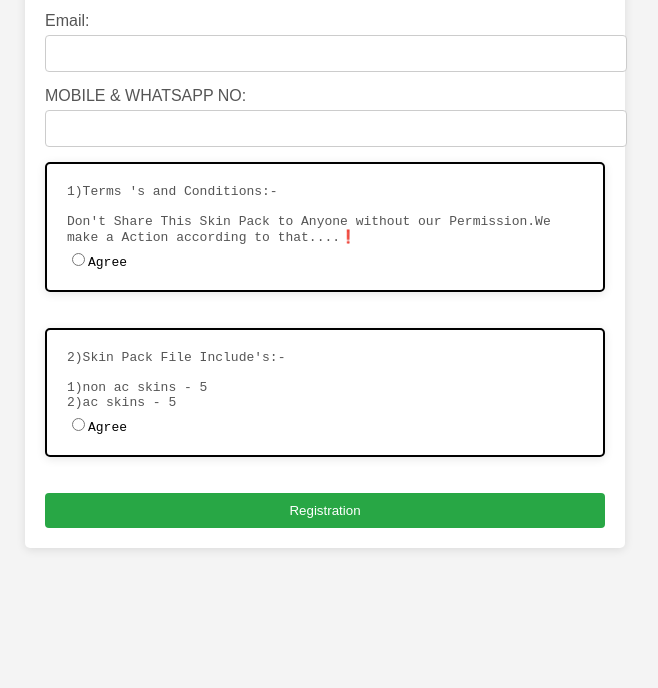
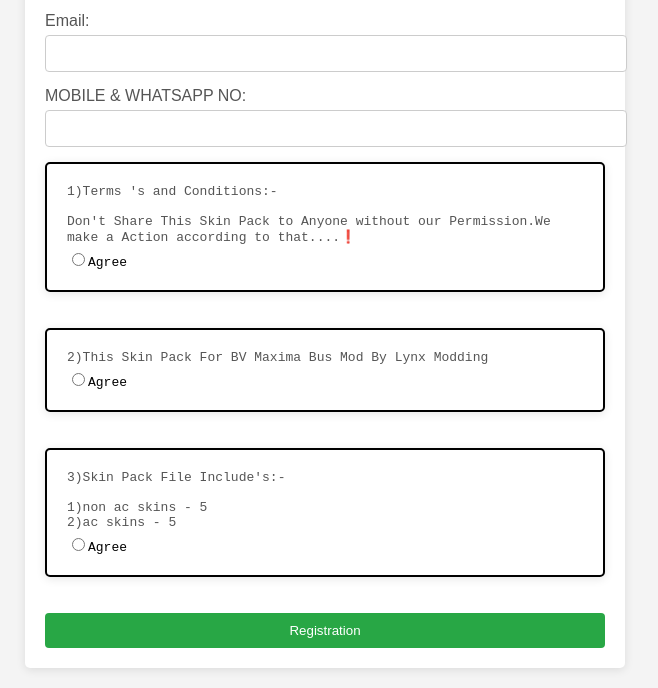
Before and after one commit to vlggaming1/vlggaming, a plain HTML site: page 1form.html in a window 1280 px wide. Shown: the part 171-859 px from the top of the page, without its empty margins (315-973 px from the left). Before the commit the page ends 800 px from the top, so only its background shows below. Drawn offline with Linux system fonts and the light colour scheme.

Commit message:
Add files via upload

```diff
--- a/1form.html
+++ b/1form.html
@@ -82,9 +82,14 @@
          Don't Share This Skin Pack to Anyone without our Permission.We make a Action according to that....❗</label>
         <input type="radio" id="radio" name="radeo" required>Agree</input></div> <br> <br>
 
+        <div class="box">
+          <label for="text">2)This Skin Pack For BV Maxima Bus Mod By Lynx Modding</label>
+          <input type="radio" id="radio" name="radeo" required>Agree</input>
+        </div><br><br>
+
 
         <div class="box">
-        <label for="text">2)Skin Pack File Include's:-<br><br>
+        <label for="text">3)Skin Pack File Include's:-<br><br>
         1)non ac skins - 5<br>
         2)ac skins - 5<br>
         </label>
```
